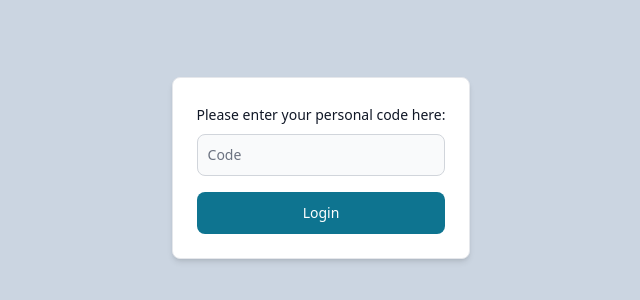
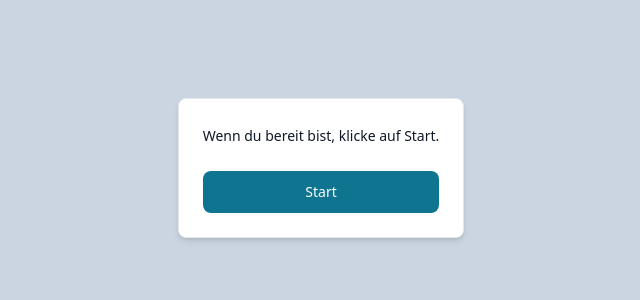
Before and after one commit to pb-coding/explainable-ai-master-thesis, a React (Vite) app: page /register in a window 1280 px wide. Shown: the part 232-532 px from the top of the page, without its empty margins (319-959 px from the left). Built offline with nearby package versions, Linux system fonts and the light colour scheme.

Commit message:
integrates group assignment via query param

```diff
--- a/src/App.jsx
+++ b/src/App.jsx
@@ -6,13 +6,12 @@ import Experiment from './pages/Experiment';
 
 function App() {
 
-  const [code, setCode] = useState("");
-  const [group, setGroup] = useState("X");
+  const [group, setGroup] = useState(null);
 
   return (
     <Routes>
-      <Route path="/" element={<Experiment code={code} group={group} />} />
-      <Route path="/register" element={<Register setCode={setCode} setGroup={setGroup} />} />
+      <Route path="/" element={<Experiment group={group} />} />
+      <Route path="/register" element={<Register setGroup={setGroup} />} />
     </Routes>
   )
 }
--- /dev/null
+++ b/src/components/EndRedirection.jsx
@@ -0,0 +1,41 @@
+import React from 'react';
+import { useNavigate } from 'react-router-dom';
+
+const EndRedirection = ({limesurveyUrl}) => {
+
+    const navigate = useNavigate()
+
+
+    return (
+        <div className="flex items-center justify-center h-screen bg-slate-300">
+
+            <div className="block p-6 bg-white border border-gray-200 rounded-lg shadow dark:bg-gray-800 dark:border-gray-700 dark:hover:bg-gray-700">
+
+            <h5 className="text-xl font-bold tracking-tight text-gray-900 dark:text-white">
+                Weiter zu Limesurvey
+            </h5>
+
+
+
+            <p className="font-normal text-gray-700 dark:text-gray-400">
+                Nun werden dir auf Limesurvey ein paar Fragen gestellt. Bitte beantworte diese so ehrlich wie möglich.
+            </p>
+            <br/>
+
+            <p className="font-bold text-gray-700 dark:text-gray-400">
+                WICHTIG! Das Passwort für Limesurvey lautet: <span className="font-bold text-green-600">6677</span>
+            </p>
+
+
+            <a href={limesurveyUrl}>
+                <button className="px-4 py-2 mt-4 font-semibold text-white bg-blue-500 rounded-lg shadow-md hover:bg-blue-700 focus:outline-none focus:ring-2 focus:ring-blue-400 focus:ring-opacity-75">
+                Zu den Fragen
+                </button>
+            </a>
+
+
+            </div>
+        </div>
+    );
+}
+export default EndRedirection;
--- a/src/pages/Experiment.jsx
+++ b/src/pages/Experiment.jsx
@@ -6,8 +6,9 @@ import Case from '../components/Case';
 import Result from '../components/Result';
 import TextualInputExplanation from '../components/TextualInputExplanation';
 import VisualInputExplanation from '../components/VisualInputExplanation';
+import EndRedirection from '../components/EndRedirection';
 
-const Experiment = ({ code, group }) => {
+const Experiment = ({ group }) => {
 
     const [stage, setStage] = useState(0);
 
@@ -15,13 +16,15 @@ const Experiment = ({ code, group }) => {
 
     const navigate = useNavigate()
 
+    const limesurveyUrl = "https://masterarbeit.philippbeckmann.de/index.php/151988"
+
     useEffect(() => {
-        if (!code) {
+        if (!group) {
             navigate("/register")
             return
         }
 
-    }, [code])
+    }, [group])
 
     return (
         <div>
@@ -36,7 +39,7 @@ const Experiment = ({ code, group }) => {
                 </>
             )}
 
-            {stage == 4 && (<EndRedirection />)}
+            {stage == 4 && (<EndRedirection limesurveyUrl={limesurveyUrl} />)}
 
         </div>
     );
--- a/src/pages/Register.jsx
+++ b/src/pages/Register.jsx
@@ -1,32 +1,34 @@
-import React, { useRef } from 'react';
+import React, { useState } from 'react';
 import { Card, Label, TextInput, Checkbox, Button } from 'flowbite-react';
 import { useNavigate } from 'react-router-dom';
 import { groups } from '../utils/utils';
+import { useSearchParams } from 'react-router-dom';
 
-const Register = ({setCode, setGroup}) => {
+const Register = ({setGroup}) => {
 
     const navigate = useNavigate()
+    const [queryParams] = useSearchParams();
 
-    const codeInputRef = useRef(null)
+    const [errorMessage, setErrorMessage] = useState(null);
 
-    const assignGroup = (code) => {
-        switch (code.charAt(0)) {
-            case "u" || "U":
+    const assignGroup = (groupNumber) => {
+        switch (groupNumber) {
+            case "1":
                 setGroup(groups.INPUT_TEXTUAL)
                 return true;
-            case "v" || "V":
+            case "2":
                 setGroup(groups.INPUT_VISUAL)
                 return true;
-            case "w" || "W":
+            case "3":
                 setGroup(groups.INPUT_HYBRID)
                 return true;
-            case "x" || "X":
+            case "4":
                 setGroup(groups.SENSITIVITY_TEXTUAL)
                 return true;
-            case "y" || "Y":
+            case "5":
                 setGroup(groups.SENSITIVITY_VISUAL)
                 return true;
-            case "z" || "Z":
+            case "6":
                 setGroup(groups.SENSITIVITY_HYBRID)
                 return true;
             default:
@@ -34,55 +36,29 @@ const Register = ({setCode, setGroup}) => {
         }
     }
 
-    const checkAndSaveCode = () => {
-        //register()
-        const code = codeInputRef.current.value;
+    const showError = () => {
+        setErrorMessage("Etwas hat nicht funktioniert. Bitte gehen Sie zurück zur Umfrage und klicken Sie auf den Link.");
+    }
 
 
-        const groupAssignedSuccess = assignGroup(code);
-        if (!groupAssignedSuccess) {
-            alert("Der eingegebene Code ist ungültig. Bitte überprüfen Sie Ihre Eingabe.")
+    const checkAndSaveGroup = () => {
+
+        const group = queryParams.get("g");
+        console.log(group)
+
+        if (!group || group == "") {
+            showError()
             return;
         }
 
-        setCode(code);
-        navigate("/");
+        const groupAssignedSuccess = assignGroup(group);
+
+        if (!groupAssignedSuccess) {
+            showError()
+            return;
         }
 
-    function register() {
-        output.innerText = "";
-        //document.getElementById("vp_instructions").style.display = "block";
-        var input_value = document.getElementById("vp_code").value;
-        var first = input_value.charAt(0);
-        var regex_x = RegExp(/^(x|X)[a-zA-Z]{3}\d{2}$/);
-        var regex_t = RegExp(/^(t|T)[a-zA-Z]{3}\d{2}$/);
-        console.log(input_value);
-        console.log(first);
-
-
-        if (first == "") {
-            output.innerText = "Fehler: leeres Feld.";
-            return;
-        }
-        if (input_value.length != 6) {
-            output.innerText = "Fehler: Der VP-Code muss 6 Stellen lang sein.";
-            return;
-        }
-        if (regex_x.test(input_value)) {
-            isX = true;
-            document.getElementById("vp_code_box").style.display = "none";
-            document.getElementById("vp_instructions").style.display = "none";
-            createText(text_intro, false, 0);
-            return;
-        }
-        if (regex_t.test(input_value)) {
-            isT = true;
-            document.getElementById("vp_code_box").style.display = "none";
-            document.getElementById("vp_instructions").style.display = "none";
-            createText(text_intro, false, 0);
-            return;
-        }
-        output.innerText = "Fehler: Code ungültig.";
+        navigate("/");
     }
 
 
@@ -96,19 +72,17 @@ const Register = ({setCode, setGroup}) => {
                             <div className="mb-2 block">
                                 <Label
                                     htmlFor="vp_code"
-                            value="Please enter your personal code here:"
+                                    value="Wenn du bereit bist, klicke auf Start."
                                 />
                             </div>
-                        <TextInput
-                            id="vp_code"
-                            ref={codeInputRef}
-                            type="code"
-                            placeholder="Code"
-                            required={true}
-                        />
+                            {errorMessage && (
+                                <div className="text-red-500">
+                                    {errorMessage}
                                 </div>
-                    <Button onClick={() => checkAndSaveCode()}>
-                        Login
+                            )}
+                        </div>
+                        <Button onClick={() => checkAndSaveGroup()}>
+                            Start
                         </Button>
                     </form>
                 </Card>
```
Lines whose indentation alone changed are shown as unchanged.
